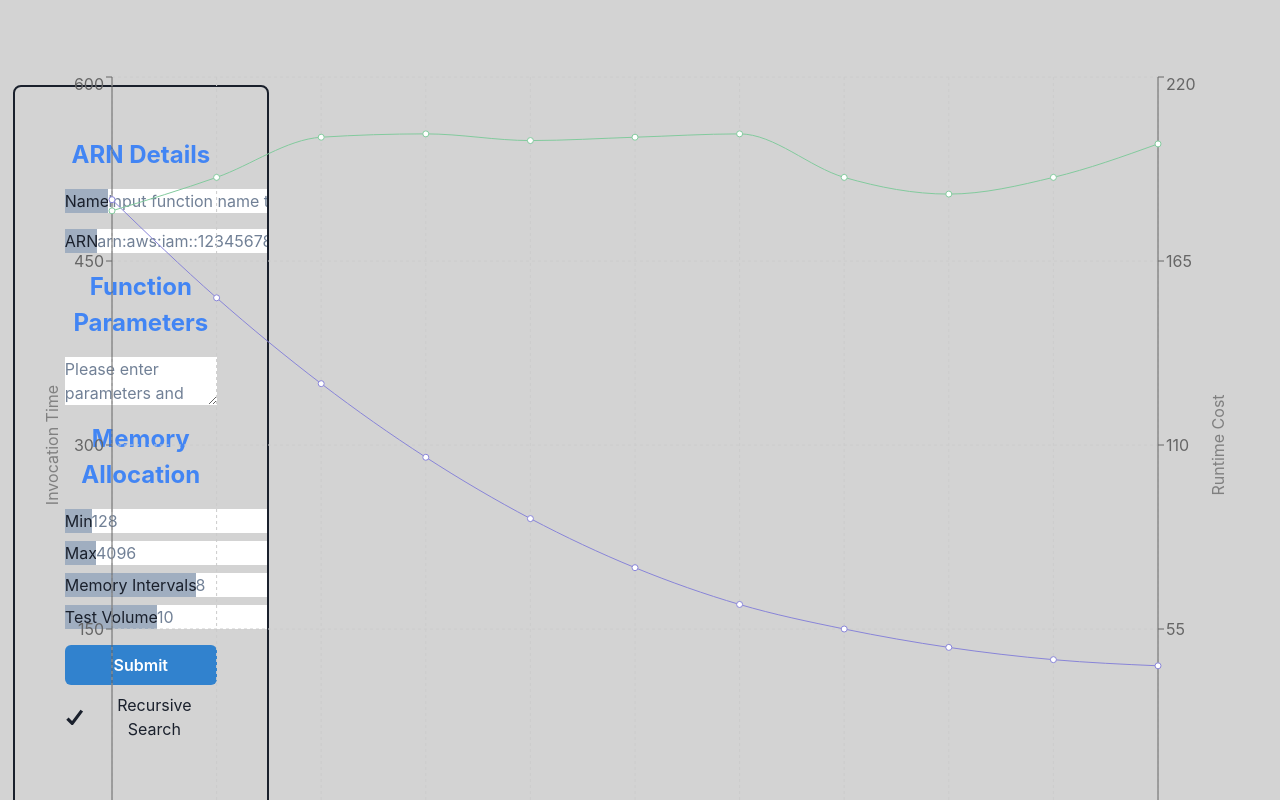
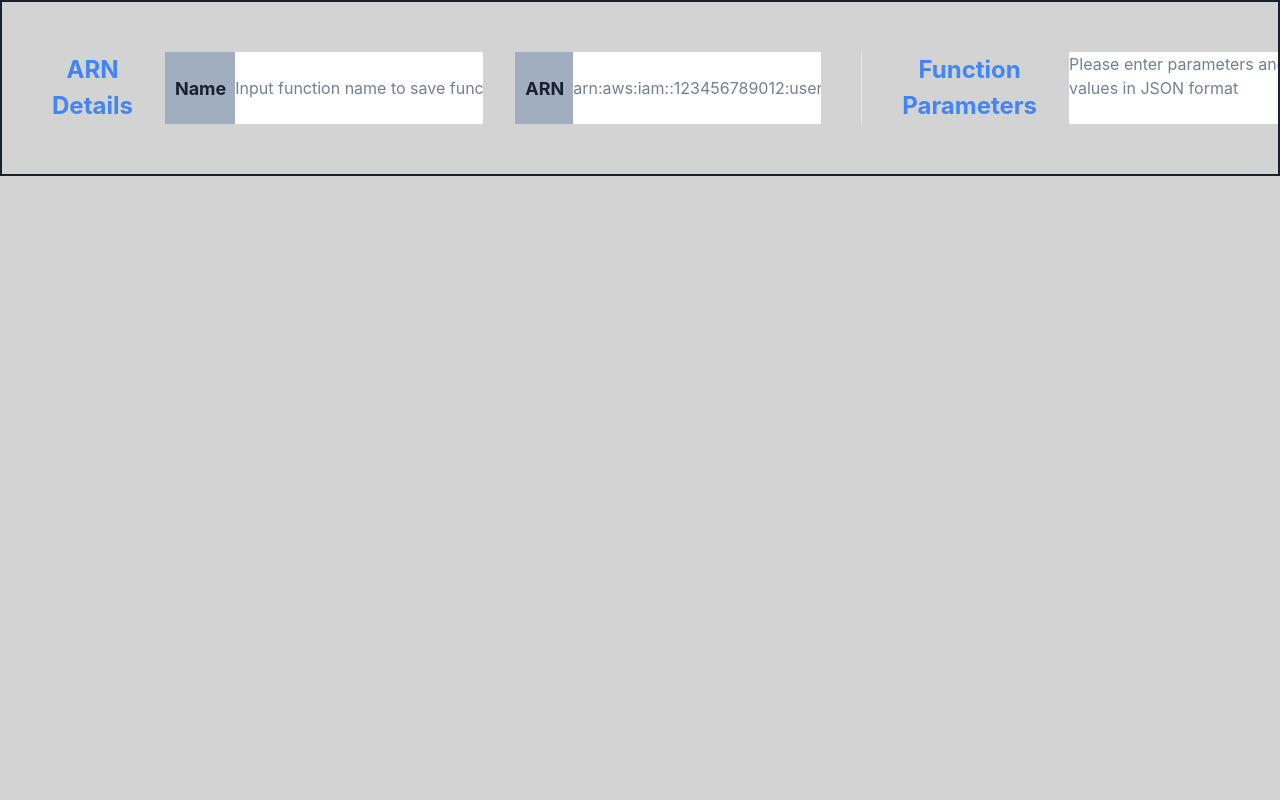
Before and after one commit to oslabs-beta/shear, a React (Vite) app: page / in a window 1280 px wide. Shown: the top 800 px of the page. Built offline with nearby package versions, Linux system fonts and the light colour scheme.

Commit message:
commit before overhaul

```diff
--- a/package.json
+++ b/package.json
@@ -15,7 +15,7 @@
     "preview": "vite preview",
     "build-server": "tsc -p src/server/tsconfig-server.json",
     "run-server-ec2": "node serverDist/server.js",
-    "run-server-local" : "node dist/serverDist/server.js",
+    "run-server-local": "node dist/serverDist/server.js",
     "deploy": "aws cloudformation create-stack --region us-east-2 --stack-name testprogram5 --template-body file://./src/scripts/cloudFormationDeploy.yaml --capabilities CAPABILITY_IAM"
   },
   "dependencies": {
@@ -37,6 +37,7 @@
     "cors": "^2.8.5",
     "dotenv": "^16.3.1",
     "express": "^4.18.2",
+    "final-form": "^4.20.10",
     "https": "^1.0.0",
     "marshall": "^1.3.2",
     "nodemon": "^3.0.3",
@@ -44,6 +45,7 @@
     "react": "^18.2.0",
     "react-d3-library": "^1.1.8",
     "react-dom": "^18.2.0",
+    "react-final-form": "^6.5.9",
     "react-redux": "^8.1.3",
     "react-router-dom": "^6.19.0",
     "recharts": "^2.10.3",
--- a/src/App.tsx
+++ b/src/App.tsx
@@ -24,8 +24,8 @@ const App: React.FC = () => {
       {/* <Form /> */}
       <ChakraForm />
       {/* <div className="flex-container"> */}
-      <Graph />
-      <GraphDetailed />
+      {/* <Graph />
+      <GraphDetailed /> */}
 
       <Results />
       {/* </div> */}
--- a/src/components/chakraForm.tsx
+++ b/src/components/chakraForm.tsx
@@ -5,6 +5,8 @@ import { nameInput, arnInput, funcParamsInput, powerValueInput, testVolInput } f
 import { runOptimizer } from "../formData/resultsSlice";
 import * as ChakraUI from '@chakra-ui/react'
 import LoadingBar from "./loadingBar.tsx"
+import { Form, Field, useField, useForm } from "react-final-form";
+import validate from "./validate";
 import './style.css'
 
 const ChakraForm: React.FC = () => {
@@ -16,8 +18,6 @@ const ChakraForm: React.FC = () => {
     const memoryRef = useRef<string[]>([])
     const [show, setShow] = useState(false); //this is used to toggle whether the loading bar shows up
 
-    const [mem, setMem] = useState('')
-    const isError = mem === ''
     useEffect(() => {
         if (formState.ARN !== '') {
             dispatch(runOptimizer(formState))
@@ -58,46 +58,54 @@ const ChakraForm: React.FC = () => {
     }, [resultsState])
 
     return (
-        <div>
-            <ChakraUI.Box position="absolute" left="1%" top="5%" h="50%" w="20%" border="2px" padding="50px" borderRadius='lg' overflow='hidden' bg='lightgrey' margin='0 auto'>
-                <ChakraUI.Stack spacing={4}>
+        <ChakraUI.Center w="100%">
+            <ChakraUI.Box position="relative" h="20%" w="100%" border="2px" padding="50px" overflow='hidden' bg='lightgrey' margin='0px'>
+                <ChakraUI.HStack spacing={10} direction='row' align='stretch' divider={<ChakraUI.StackDivider borderColor='gray.200' />}>
+                    <ChakraUI.Stack spacing={8} direction='row' align='stretch'>
                         <ChakraUI.Text as='b' fontSize='24px' color='#4285F4'>ARN Details</ChakraUI.Text>
                         <ChakraUI.InputGroup>
-                        <ChakraUI.InputLeftAddon children='Name' bg='gray.400' />
+                            <ChakraUI.InputLeftAddon padding="10px" as='b' fontSize='18px' children='Name' bg='gray.400' />
                             <ChakraUI.Input type="text" onChange={onChangeName} placeholder='Input function name to save function for future use' />
                         </ChakraUI.InputGroup>
                         <ChakraUI.InputGroup>
-                        <ChakraUI.InputLeftAddon children='ARN' bg='gray.400' />
+                            <ChakraUI.InputLeftAddon padding="10px" as='b' fontSize='18px' children='ARN' bg='gray.400' />
                             <ChakraUI.Input ref={arnRef} placeholder='arn:aws:iam::123456789012:user/johndoe' />
                         </ChakraUI.InputGroup>
+                    </ChakraUI.Stack>
+
+                    <ChakraUI.Stack spacing={8} direction='row' align='stretch'>
                         <ChakraUI.Text as='b' fontSize='24px' color='#4285F4'>Function Parameters</ChakraUI.Text>
+                        <ChakraUI.InputGroup>
                             <ChakraUI.Textarea
                                 ref={funcParamsRef}
                                 placeholder='Please enter parameters and values in JSON format'
                                 size='sm'
                             />
+                        </ChakraUI.InputGroup>
+                    </ChakraUI.Stack>
+
+                    <ChakraUI.Stack spacing={8} direction='row' align='stretch'>
                         <ChakraUI.Text as='b' fontSize='24px' color='#4285F4'>Memory Allocation</ChakraUI.Text>
                         {/* <ChakraUI.FormLabel>Power Values</ChakraUI.FormLabel> */}
-                    <ChakraUI.Stack>
+
                         <ChakraUI.InputGroup>
-                            <ChakraUI.InputLeftAddon children='Min' bg='gray.400' />
+                            <ChakraUI.InputLeftAddon padding="10px" as='b' fontSize='18px' children='Minimum Allocation (MB)' bg='gray.400' />
                             <ChakraUI.Input type="text" onChange={onChangeMinVal} placeholder='128' />
                         </ChakraUI.InputGroup>
                         <ChakraUI.InputGroup>
-                            <ChakraUI.InputLeftAddon children='Max' bg='gray.400' />
+                            <ChakraUI.InputLeftAddon padding="10px" as='b' fontSize='18px' children='Maximum Allocation (MB)' bg='gray.400' />
                             <ChakraUI.Input type="text" onChange={onChangeMaxVal} placeholder='4096' />
                         </ChakraUI.InputGroup>
                         <ChakraUI.InputGroup>
-                            <ChakraUI.InputLeftAddon children='Memory Intervals' bg='gray.400' />
+                            <ChakraUI.InputLeftAddon padding="10px" as='b' fontSize='18px' children='Memory Intervals' bg='gray.400' />
                             <ChakraUI.Input type="text" onChange={onChangeIncrements} placeholder='8' />
                         </ChakraUI.InputGroup>
                         <ChakraUI.InputGroup>
-                            <ChakraUI.InputLeftAddon children='Test Volume' bg='gray.400' />
+                            <ChakraUI.InputLeftAddon padding="10px" as='b' fontSize='18px' children='Test Volume' bg='gray.400' />
                             <ChakraUI.Input type="text" onChange={onChangeTestVol} placeholder='10' />
                         </ChakraUI.InputGroup>
                     </ChakraUI.Stack>
-                </ChakraUI.Stack>
-                <ChakraUI.Stack>
+                    <ChakraUI.Stack spacing={4} direction='row' align='center'>
                         <ChakraUI.Button
                             mt={4}
                             colorScheme='blue'
@@ -108,12 +116,14 @@ const ChakraForm: React.FC = () => {
                         </ChakraUI.Button>
                         <ChakraUI.Checkbox defaultChecked>Recursive Search</ChakraUI.Checkbox>
                     </ChakraUI.Stack>
+                </ChakraUI.HStack>
+
             </ChakraUI.Box>
             <ChakraUI.Box h="40px" >
                 {show ? <LoadingBar /> : null}
             </ChakraUI.Box>
 
-        </div >
+        </ChakraUI.Center>
     );
 };
 
--- a/src/components/style.css
+++ b/src/components/style.css
@@ -1,15 +1,15 @@
 #root {
-  max-width: 1280px;
+  /* max-width: 1280px; */
   margin: 0 auto;
-  padding: 2rem;
+  /* padding: 2rem; */
   text-align: center;
-  background-color: rgba(211, 211, 211, 0.23);
+  background-color: rgba(216, 73, 73, 0.23);
 }
 
-.body {
+/* .body {
   display: flex;
   background-color: rgba(211, 211, 211, 0.23);
-}
+} */
 
 .chakra-ui-light {
   background-color: lightgrey;
--- /dev/null
+++ b/src/components/validate.tsx
@@ -0,0 +1,23 @@
+const validate = (values) => {
+    const errors = {};
+    if (!values.firstName) {
+        errors.firstName = "Required";
+    }
+    if (!values.lastName) {
+        errors.lastName = "Required";
+    }
+    if (values.employed) {
+        errors.employed = "We're only accepted unemployed applicants at the moment";
+    }
+
+    if (!values.toppings || values.toppings.length < 2) {
+        errors.toppings = "You need at least two toppings";
+    } else if (values.toppings && values.toppings.length > 3) {
+        errors.toppings = "No more than three toppings";
+    }
+    if (!values.notes) {
+        errors.notes = "Required";
+    }
+    return errors;
+};
+export default validate;
```
Also changed, not shown: 1 other file (tests, documents, lock files or other folders). Lines whose indentation alone changed are shown as unchanged.
